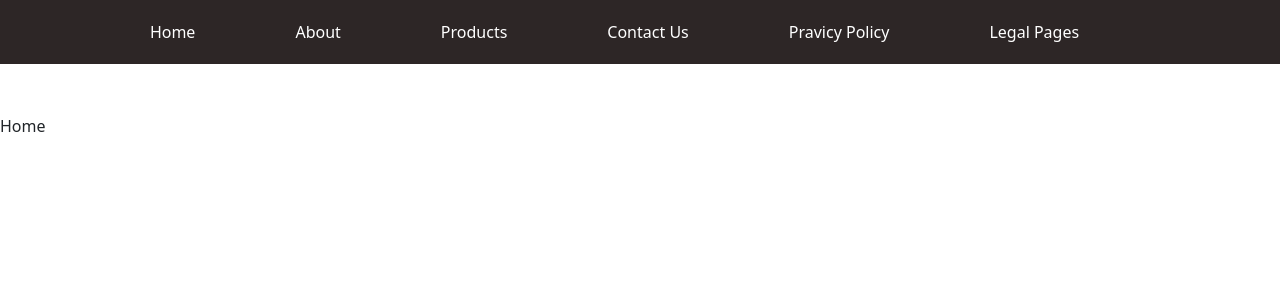
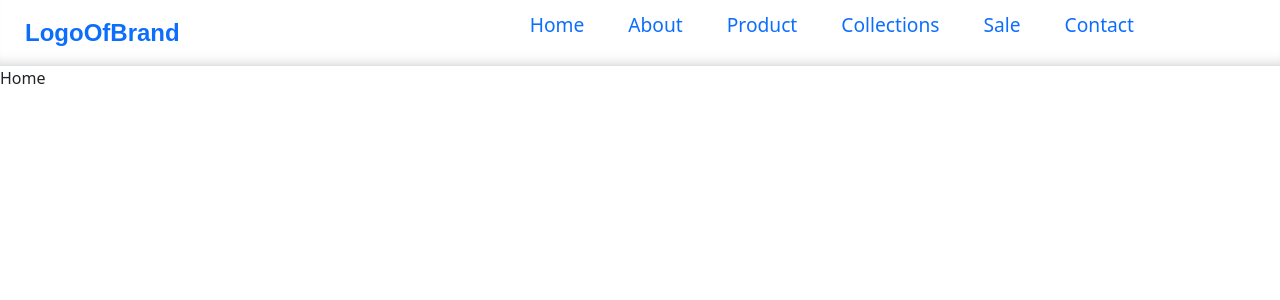
Before and after one commit to hac1yev/furniture, a React (Vite) app: page / in a window 1280 px wide. Shown: the top 300 px of the page. Built offline with nearby package versions, Linux system fonts and the light colour scheme.

Commit message:
nav changed

```diff
--- a/src/components/Navbar/Navbar.css
+++ b/src/components/Navbar/Navbar.css
@@ -1,22 +1,147 @@
-.second-header{
-    background-color: #2d2626;
-    margin-bottom: 50px;
-}
-.second-header nav ul {
+header {
+    background-color: rgb(255, 255, 255);
+    box-shadow: inset 0px -13px 25px -27px #000000;
+    position: relative;
     display: flex;
     justify-content: center;
     align-items: center;
-    padding: 20px 0px 20px 49px;
-    list-style: none;
-}
-.second-header nav ul li{
-    padding-right: 100px;
-}
-.second-header nav ul li a{
-    color: #fff;
-    text-decoration: none;
-}
-.second-header nav ul li a:hover{
-    color: #e5830b;
 
 }
+
+
+
+.logo strong {
+    display: inline-block;
+    padding: 10px;
+    font-size: 1.5rem;
+    font-family: Mynerve, sans-serif;
+
+}
+
+.burger {
+    background-color: aliceblue;
+    position: absolute;
+    transform: translateY(-50%);
+    top: 20px;
+    right: 15px;
+    display: flex;
+    justify-content: center;
+    align-items: center;
+    cursor: pointer;
+}
+
+
+
+.navbar {
+    display: none;
+
+}
+
+.mobile-menu {
+    background-color: rgba(255, 255, 255, 0.379);
+    display: flex;
+    flex-direction: column;
+    justify-content: center;
+    align-items: center;
+    position: absolute;
+    width: 100vw;
+    height: 100vh;
+    top: 0;
+    left: 0;
+    z-index: -1;
+}
+
+.icons {
+    display: flex;
+    padding: 15px;
+
+
+}
+
+.icons a li {
+    display: flex;
+    justify-content: center;
+    align-items: center;
+    margin: 0 15px;
+}
+
+.links {
+    display: flex;
+    flex-direction: column;
+    justify-content: center;
+    align-items: center;
+}
+
+.links a {
+    padding: 20px;
+}
+
+.links a li {
+    font-size: 1.2rem;
+    display: inline-block;
+    padding: 2px;
+    position: relative;
+}
+
+.links a li::after {
+    content: '';
+    width: 100%;
+    height: 2px;
+    background-color: #000000;
+    position: absolute;
+    bottom: 0;
+    left: 0;
+    transform: scaleX(0);
+    transition: transform 0.3s ease-out;
+}
+
+.links a li:hover::after {
+    transform: scaleX(1);
+}
+
+
+.icon {
+    font-size: 1.6rem;
+}
+
+
+
+
+
+
+
+
+@media screen and (min-width: 767px) {
+
+    .burger {
+        display: none;
+    }
+
+    header {
+        justify-content: space-between;
+    }
+
+    .logo {
+        padding: 5px 15px;
+    }
+
+    .navbar {
+        display: flex;
+        justify-content: center;
+        align-items: center;
+    }
+
+    .links {
+        flex-direction: row;
+        margin-right: 5vw;
+    }
+
+    .links a {
+        padding: 0 20px;
+    }
+
+    .icons {
+        padding: 0;
+        order: 2;
+    }
+}
--- a/src/components/Navbar/Navbar.tsx
+++ b/src/components/Navbar/Navbar.tsx
@@ -4,18 +4,41 @@ import './Navbar.css';
 const Navbar = () => {
   return (
     <>
-        <header className="second-header">
-            <nav>
-                <ul>
-                    <li><Link to="/">Home</Link></li>
-                    <li><Link to="/about">About</Link></li>
-                    <li><Link to="/products">Products</Link></li>
-                    <li><a href="">Contact Us</a></li>
-                    <li><a href="">Pravicy Policy</a></li>
-                    <li><a href="">Legal Pages</a></li>
-                </ul>
-            </nav>
-        </header>
+        <header>
+    <div className="logo"><Link to="/"><strong>LogoOfBrand</strong></Link></div>
+        <div className="burger "><i className="ri-menu-line icon"></i></div>
+        <nav className="navbar">
+            <ul className="icons">
+                <Link to="">
+                    <li><i className="ri-account-circle-line icon" title="Account"></i></li>
+                </Link>
+                <Link to="">
+                    <li><i className="ri-shopping-basket-line icon" title="Shopping"></i></li>
+                </Link>
+            </ul>
+            <ul className="links">
+                <Link to="/">
+                    <li>Home</li>
+                </Link>
+                <Link to="/about">
+                    <li>About</li>
+                </Link>
+                <Link to="/products">
+                    <li>Product</li>
+                </Link>
+                <Link to="/collections">
+                    <li>Collections</li>
+                </Link>
+                <Link to="/sale">
+                    <li>Sale</li>
+                </Link>
+                <Link to="/contact">
+                    <li>Contact</li>
+                </Link>
+            </ul>
+        </nav>
+    </header>
+
 
     </>
   )
```
